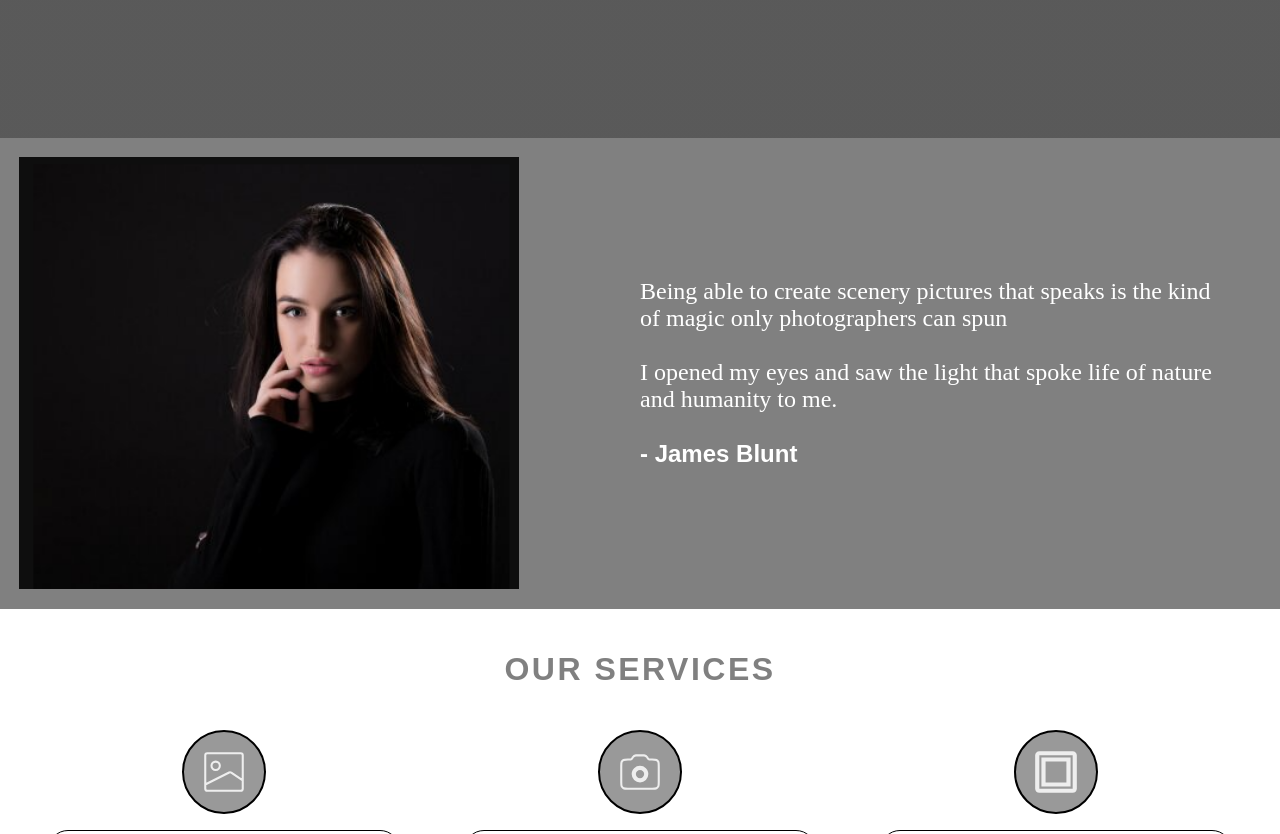
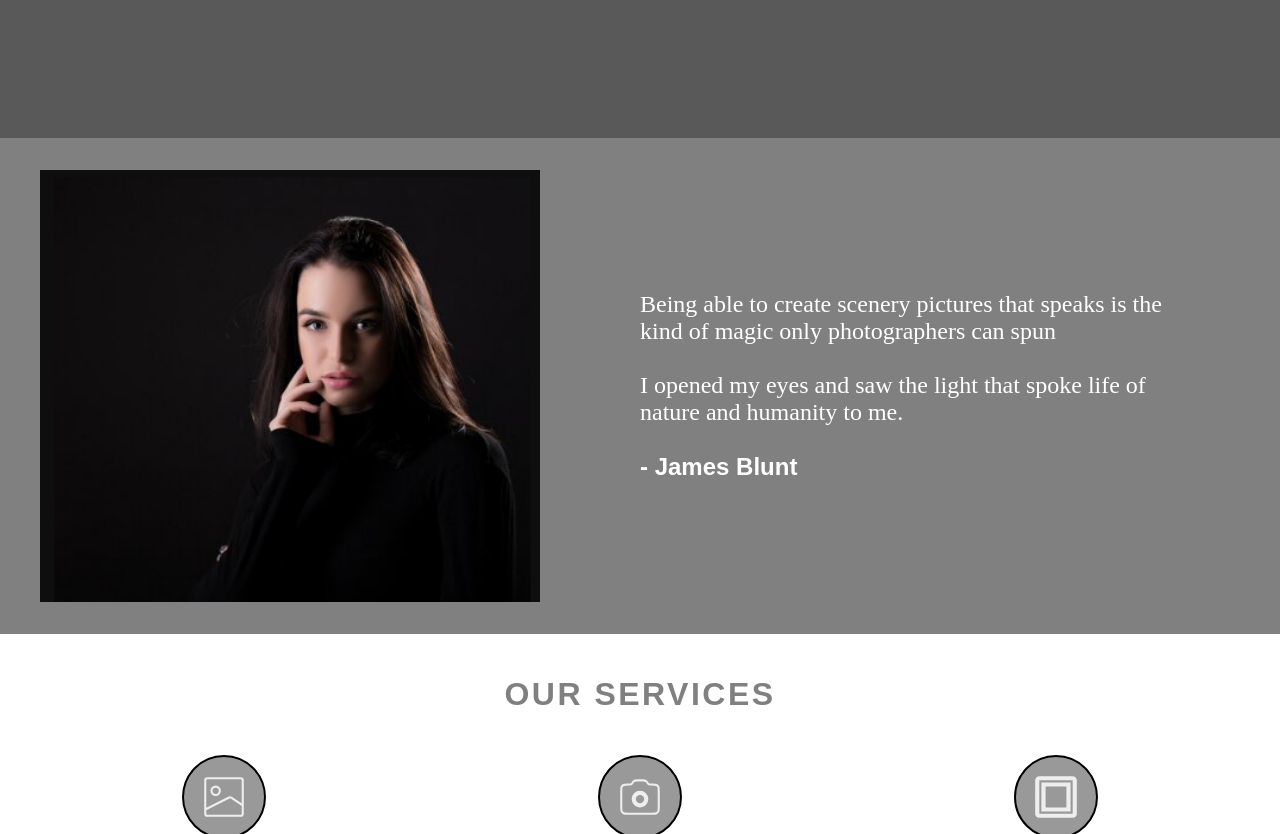
Before and after one commit to StephenOnyeka/Students, a plain HTML site: page index.html in a window 1280 px wide. Shown: the part 500-1334 px from the top of the page. Drawn offline with Linux system fonts and the light colour scheme; a web font is replaced by a local one.

Commit message:
now up to standard

```diff
--- a/index.css
+++ b/index.css
@@ -100,18 +100,30 @@ li {
 
 #Aesthetics{
   /* width: 100%; */
- padding: 1.2rem;
+ padding: 2rem 1.2rem;
+ display: flex;
+ align-items: center;
+ align-content: center;
+
 }
 .aesthetics-container {
   display: flex;
+  flex-grow: 1;
+  flex-shrink: 1;
+
   color: white;
   /* justify-content: space-evenly; */
   align-items: center;
   align-content:center;
-  width: 100%;
+  /* padding: 2rem; */
+  /* width: 100%; */
+  max-width: 1200px;
+    margin: 0 auto;
+
   /* border:1px solid red; */
 }
 .aesthetics-content-1 {
+  flex: 1;
   width: 100%;
 }
 .aesthetics-content-1 img {
@@ -119,6 +131,7 @@ li {
   /* width: 100%; */
 }
 .aesthetics-content-2 {
+  flex:1;
   width: 100%;
   font-family: "Petit Formal Script", serif;
   font-weight: 400;
```
